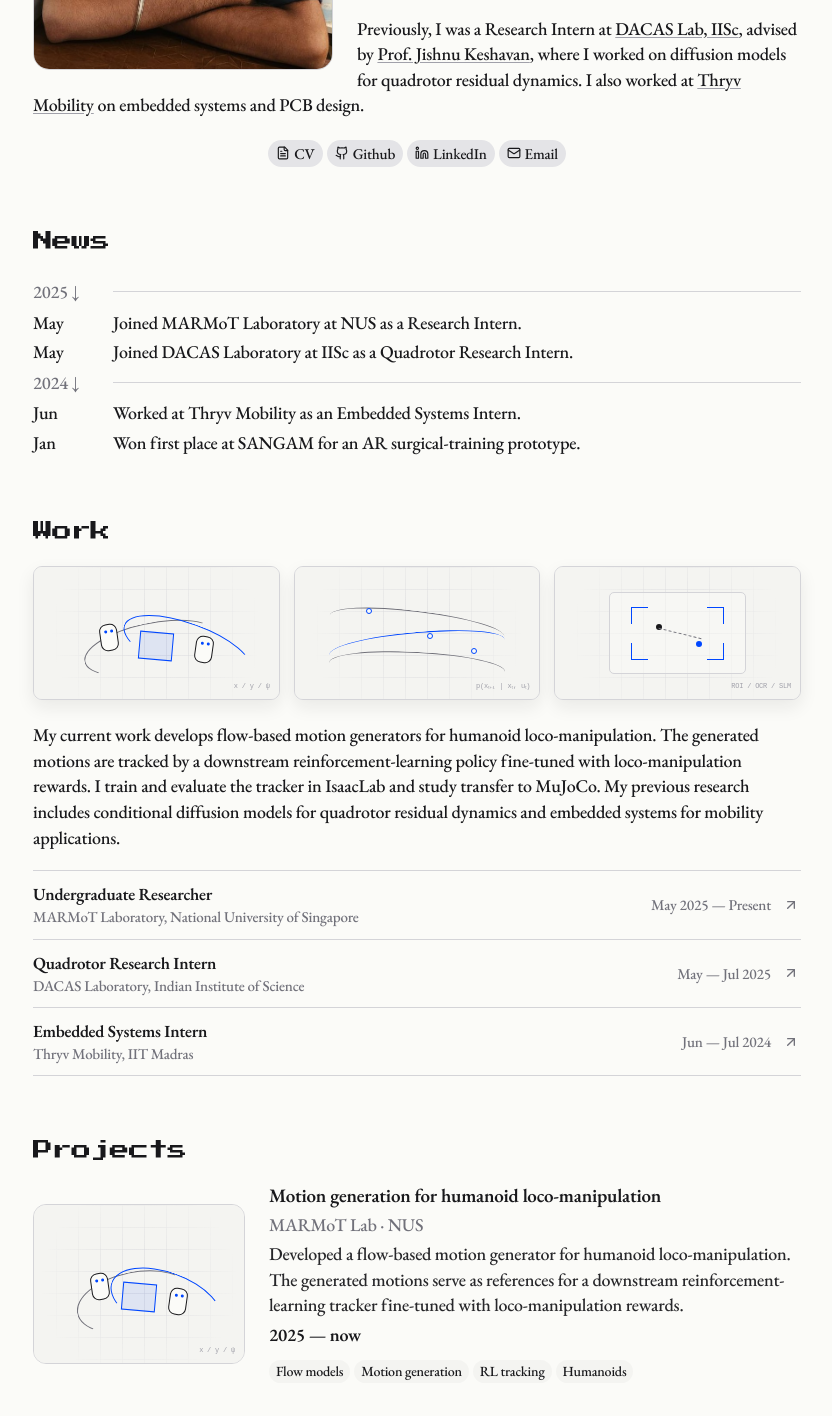
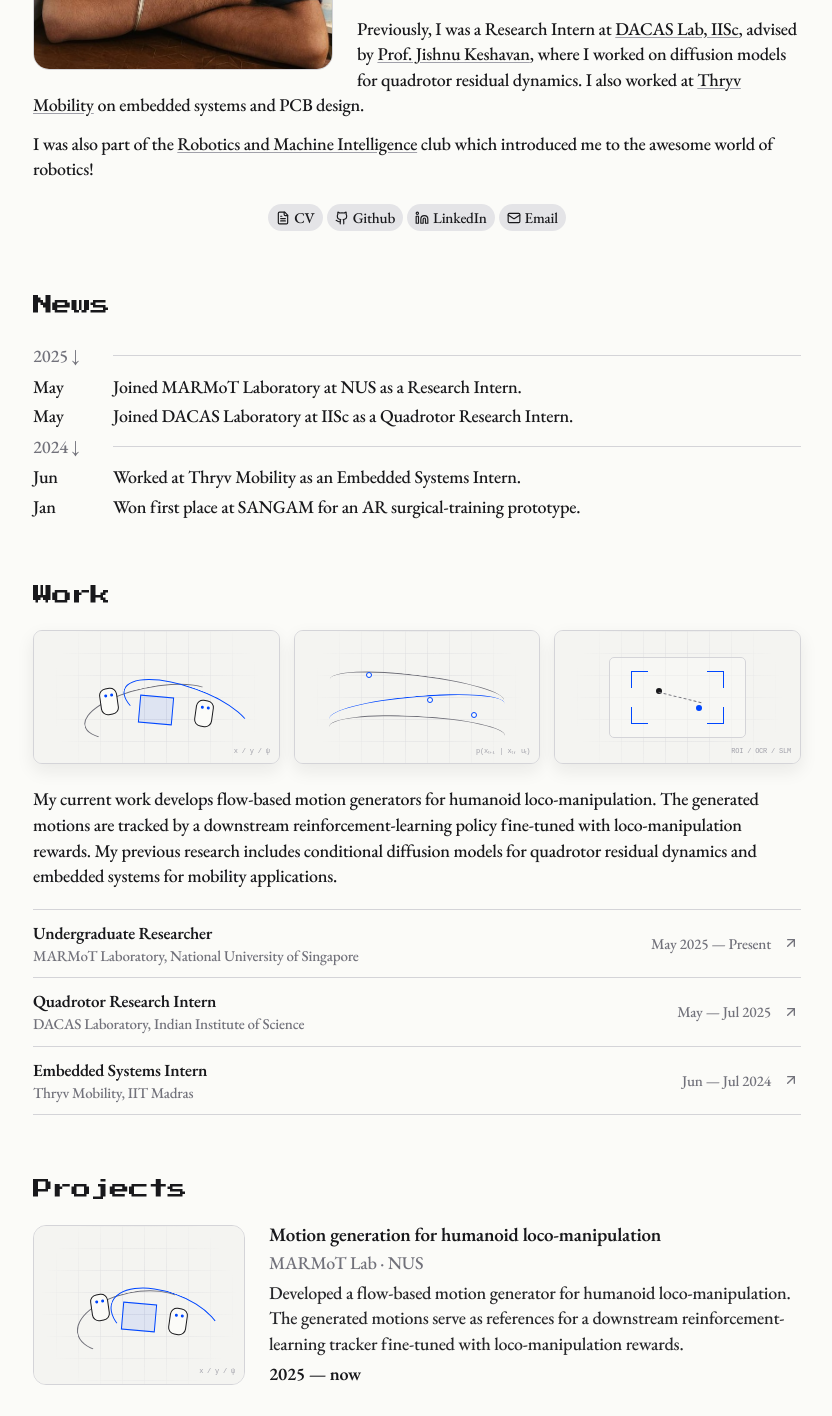
Before and after one commit to InclinedTaco/InclinedTaco.github.io, a Next.js app: page / in a window 1280 px wide. Shown: the part 320-1736 px from the top of the page, without its empty margins (223-1055 px from the left). Built offline with nearby package versions, Linux system fonts and the light colour scheme.

Commit message:
Restore RMI bio and simplify project details

```diff
--- a/app/data.ts
+++ b/app/data.ts
@@ -6,7 +6,6 @@ export const projects = [
     period: '2025 — now',
     description:
       'Developed a flow-based motion generator for humanoid loco-manipulation. The generated motions serve as references for a downstream reinforcement-learning tracker fine-tuned with loco-manipulation rewards.',
-    tags: ['Flow models', 'Motion generation', 'RL tracking', 'Humanoids'],
     visual: 'locomotion',
   },
   {
@@ -16,7 +15,6 @@ export const projects = [
     period: '2025',
     description:
       'Built conditional diffusion models to predict multi-step uncertainty in quadrotor residual dynamics, with a focus on data efficiency and inference latency.',
-    tags: ['Diffusion models', 'Dynamics', 'PyTorch', 'Quadrotors'],
     visual: 'diffusion',
   },
   {
@@ -26,7 +24,6 @@ export const projects = [
     period: '2024 — 2025',
     description:
       'A gesture-driven reading device that combines edge hardware, vision, and small language models to make textbook content easier to access.',
-    tags: ['Computer vision', 'Edge AI', 'Jetson Nano', 'Raspberry Pi'],
     visual: 'vision',
   },
 ] as const
--- a/app/globals.css
+++ b/app/globals.css
@@ -421,21 +421,6 @@ button:focus-visible {
   font-weight: 600;
 }
 
-.project-tags {
-  display: flex;
-  margin-top: 12px;
-  flex-wrap: wrap;
-  gap: 4px;
-}
-
-.project-tags span {
-  padding: 2px 7px;
-  border-radius: 999px;
-  background: var(--soft);
-  color: var(--ink);
-  font-size: 14px;
-}
-
 .project-visual {
   position: relative;
   width: 100%;
--- a/app/page.tsx
+++ b/app/page.tsx
@@ -211,6 +211,13 @@ export default function Home() {
               </a>{' '}
               on embedded systems and PCB design.
             </p>
+            <p>
+              I was also part of the{' '}
+              <a href="https://rmi.nitt.edu/" target="_blank" rel="noreferrer">
+                Robotics and Machine Intelligence
+              </a>{' '}
+              club which introduced me to the awesome world of robotics!
+            </p>
           </div>
           <div className="clear" />
         </motion.section>
@@ -276,10 +283,9 @@ export default function Home() {
             My current work develops flow-based motion generators for humanoid
             loco-manipulation. The generated motions are tracked by a downstream
             reinforcement-learning policy fine-tuned with loco-manipulation
-            rewards. I train and evaluate the tracker in IsaacLab and study
-            transfer to MuJoCo. My previous research includes conditional
-            diffusion models for quadrotor residual dynamics and embedded systems
-            for mobility applications.
+            rewards. My previous research includes conditional diffusion models
+            for quadrotor residual dynamics and embedded systems for mobility
+            applications.
           </p>
           <div className="experience-list">
             {experience.map((item) => (
@@ -315,11 +321,6 @@ export default function Home() {
                   <p className="project-period">
                     {project.period}
                   </p>
-                  <div className="project-tags">
-                    {project.tags.map((tag) => (
-                      <span key={tag}>{tag}</span>
-                    ))}
-                  </div>
                 </div>
               </article>
             ))}
```
